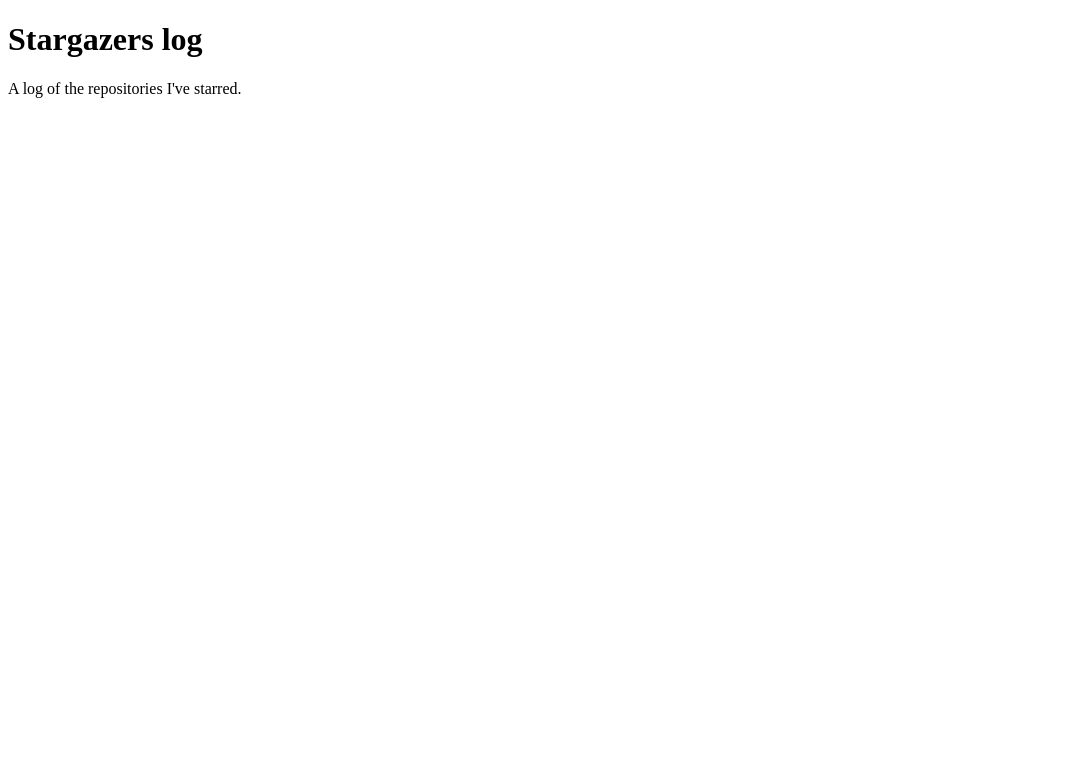
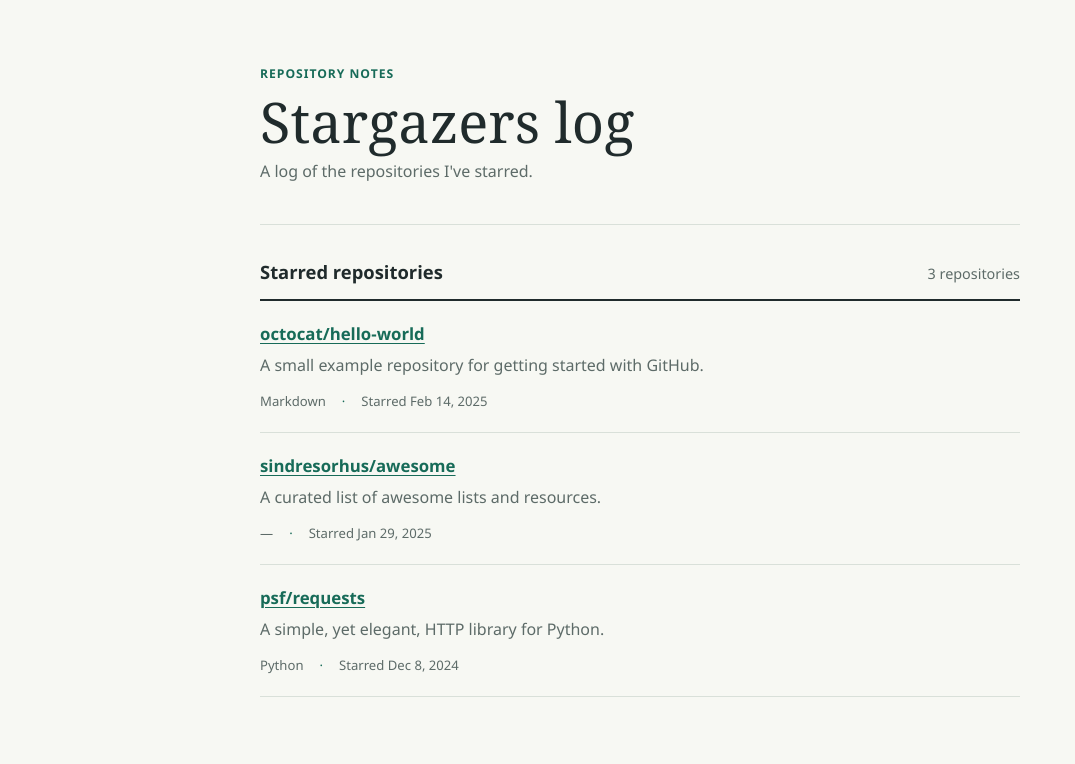
Before and after one commit to uzma19-debug/stargazers-log, a plain HTML site: page index.html in a window 1280 px wide. Shown: the whole page, without its empty margins (0-1075 px from the left). Drawn offline with Linux system fonts and the light colour scheme.

Commit message:
Add starred repositories list

```diff
--- /dev/null
+++ b/events.json
@@ -0,0 +1,23 @@
+[
+  {
+    "name": "octocat/hello-world",
+    "description": "A small example repository for getting started with GitHub.",
+    "url": "https://github.com/octocat/Hello-World",
+    "language": "Markdown",
+    "starred_at": "2025-02-14"
+  },
+  {
+    "name": "sindresorhus/awesome",
+    "description": "A curated list of awesome lists and resources.",
+    "url": "https://github.com/sindresorhus/awesome",
+    "language": "—",
+    "starred_at": "2025-01-29"
+  },
+  {
+    "name": "psf/requests",
+    "description": "A simple, yet elegant, HTTP library for Python.",
+    "url": "https://github.com/psf/requests",
+    "language": "Python",
+    "starred_at": "2024-12-08"
+  }
+]
--- a/index.html
+++ b/index.html
@@ -2,10 +2,27 @@
 <html lang="en">
   <head>
     <meta charset="utf-8">
+    <meta name="viewport" content="width=device-width, initial-scale=1">
+    <meta name="description" content="A log of starred software repositories.">
     <title>Stargazers log</title>
+    <link rel="stylesheet" href="style.css">
+    <script src="script.js" defer></script>
   </head>
   <body>
-    <h1>Stargazers log</h1>
-    <p>A log of the repositories I've starred.</p>
+    <header class="page-header">
+      <p class="eyebrow">Repository notes</p>
+      <h1>Stargazers log</h1>
+      <p>A log of the repositories I've starred.</p>
+    </header>
+    <main>
+      <section aria-labelledby="repositories-heading">
+        <div class="section-heading">
+          <h2 id="repositories-heading">Starred repositories</h2>
+          <span id="repository-count" class="count" aria-live="polite"></span>
+        </div>
+        <p id="status" class="status" role="status">Loading repositories...</p>
+        <ul id="repository-list" class="repository-list" aria-label="Starred repositories"></ul>
+      </section>
+    </main>
   </body>
 </html>
--- /dev/null
+++ b/script.js
@@ -0,0 +1,65 @@
+const repositoryList = document.querySelector("#repository-list");
+const repositoryCount = document.querySelector("#repository-count");
+const status = document.querySelector("#status");
+
+function formatDate(dateString) {
+  const date = new Date(`${dateString}T00:00:00`);
+
+  return new Intl.DateTimeFormat("en", {
+    year: "numeric",
+    month: "short",
+    day: "numeric"
+  }).format(date);
+}
+
+function renderRepository(repository) {
+  const item = document.createElement("li");
+  item.className = "repository-item";
+
+  const title = document.createElement("h3");
+  title.className = "repository-title";
+
+  const link = document.createElement("a");
+  link.href = repository.url;
+  link.target = "_blank";
+  link.rel = "noopener noreferrer";
+  link.textContent = repository.name;
+  title.append(link);
+
+  const description = document.createElement("p");
+  description.className = "repository-description";
+  description.textContent = repository.description;
+
+  const metadata = document.createElement("div");
+  metadata.className = "repository-meta";
+
+  const language = document.createElement("span");
+  language.textContent = repository.language;
+
+  const date = document.createElement("span");
+  date.textContent = `Starred ${formatDate(repository.starred_at)}`;
+
+  metadata.append(language, date);
+  item.append(title, description, metadata);
+  return item;
+}
+
+async function loadRepositories() {
+  try {
+    const response = await fetch("events.json");
+
+    if (!response.ok) {
+      throw new Error(`Request failed with status ${response.status}`);
+    }
+
+    const repositories = await response.json();
+    repositoryList.replaceChildren(...repositories.map(renderRepository));
+    repositoryCount.textContent = `${repositories.length} repositories`;
+    status.textContent = repositories.length ? "" : "No starred repositories yet.";
+  } catch (error) {
+    status.textContent = "Could not load repositories. Please try again later.";
+    console.error("Could not load starred repositories:", error);
+  }
+}
+
+loadRepositories();
--- /dev/null
+++ b/style.css
@@ -0,0 +1,149 @@
+:root {
+  color-scheme: light;
+  --ink: #202b2c;
+  --muted: #5d6b68;
+  --line: #d9e0d9;
+  --paper: #f7f8f3;
+  --accent: #176b58;
+  --accent-soft: #e1efe8;
+}
+
+* {
+  box-sizing: border-box;
+}
+
+body {
+  margin: 0;
+  background: var(--paper);
+  color: var(--ink);
+  font-family: "Segoe UI", sans-serif;
+  line-height: 1.6;
+}
+
+.page-header,
+main {
+  width: min(100% - 2.5rem, 760px);
+  margin-inline: auto;
+}
+
+.page-header {
+  padding: 4rem 0 2.5rem;
+  border-bottom: 1px solid var(--line);
+}
+
+.eyebrow {
+  margin: 0 0 0.5rem;
+  color: var(--accent);
+  font-size: 0.76rem;
+  font-weight: 700;
+  letter-spacing: 0.08em;
+  text-transform: uppercase;
+}
+
+h1,
+h2,
+p {
+  margin-top: 0;
+}
+
+h1 {
+  margin-bottom: 0.35rem;
+  font-family: Georgia, serif;
+  font-size: clamp(2.25rem, 7vw, 3.5rem);
+  font-weight: 500;
+  line-height: 1.1;
+}
+
+.page-header > p:last-child {
+  margin-bottom: 0;
+  color: var(--muted);
+}
+
+main {
+  padding: 2rem 0 4rem;
+}
+
+.section-heading {
+  display: flex;
+  align-items: baseline;
+  justify-content: space-between;
+  gap: 1rem;
+  border-bottom: 2px solid var(--ink);
+}
+
+h2 {
+  margin-bottom: 0.75rem;
+  font-size: 1.15rem;
+}
+
+.count {
+  color: var(--muted);
+  font-size: 0.9rem;
+  font-variant-numeric: tabular-nums;
+}
+
+.status {
+  margin: 1rem 0;
+  color: var(--muted);
+}
+
+.status:empty {
+  display: none;
+}
+
+.repository-list {
+  margin: 0;
+  padding: 0;
+  list-style: none;
+}
+
+.repository-item {
+  padding: 1.25rem 0;
+  border-bottom: 1px solid var(--line);
+}
+
+.repository-title {
+  margin: 0 0 0.35rem;
+  font-size: 1.05rem;
+  font-weight: 650;
+}
+
+.repository-title a {
+  color: var(--accent);
+  text-decoration-thickness: 1px;
+  text-underline-offset: 0.18em;
+}
+
+.repository-title a:hover {
+  color: var(--ink);
+}
+
+.repository-description {
+  margin-bottom: 0.75rem;
+  color: var(--muted);
+}
+
+.repository-meta {
+  display: flex;
+  flex-wrap: wrap;
+  gap: 0.4rem 1rem;
+  color: var(--muted);
+  font-size: 0.82rem;
+}
+
+.repository-meta span + span::before {
+  content: "·";
+  margin-right: 1rem;
+  color: var(--accent);
+}
+
+@media (max-width: 480px) {
+  .page-header {
+    padding-top: 3rem;
+  }
+
+  .page-header,
+  main {
+    width: min(100% - 2rem, 760px);
+  }
+}
```
